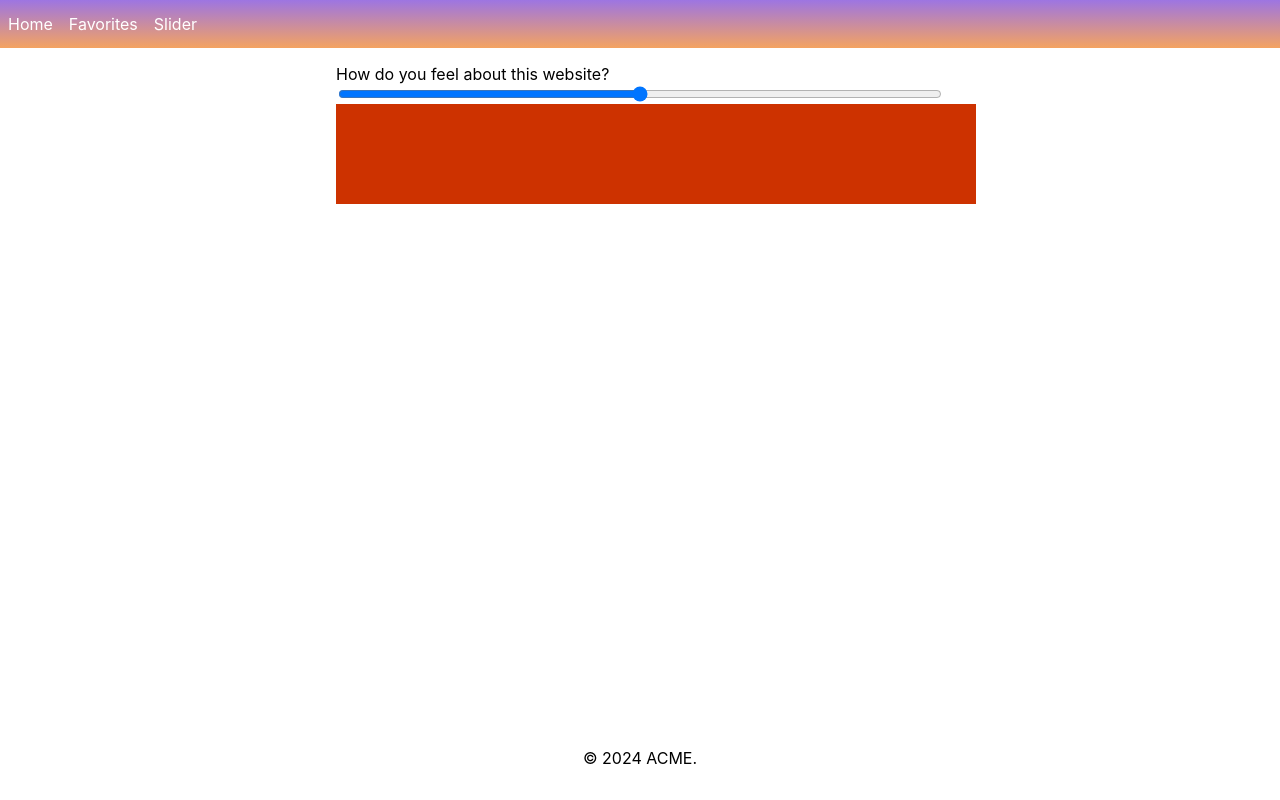
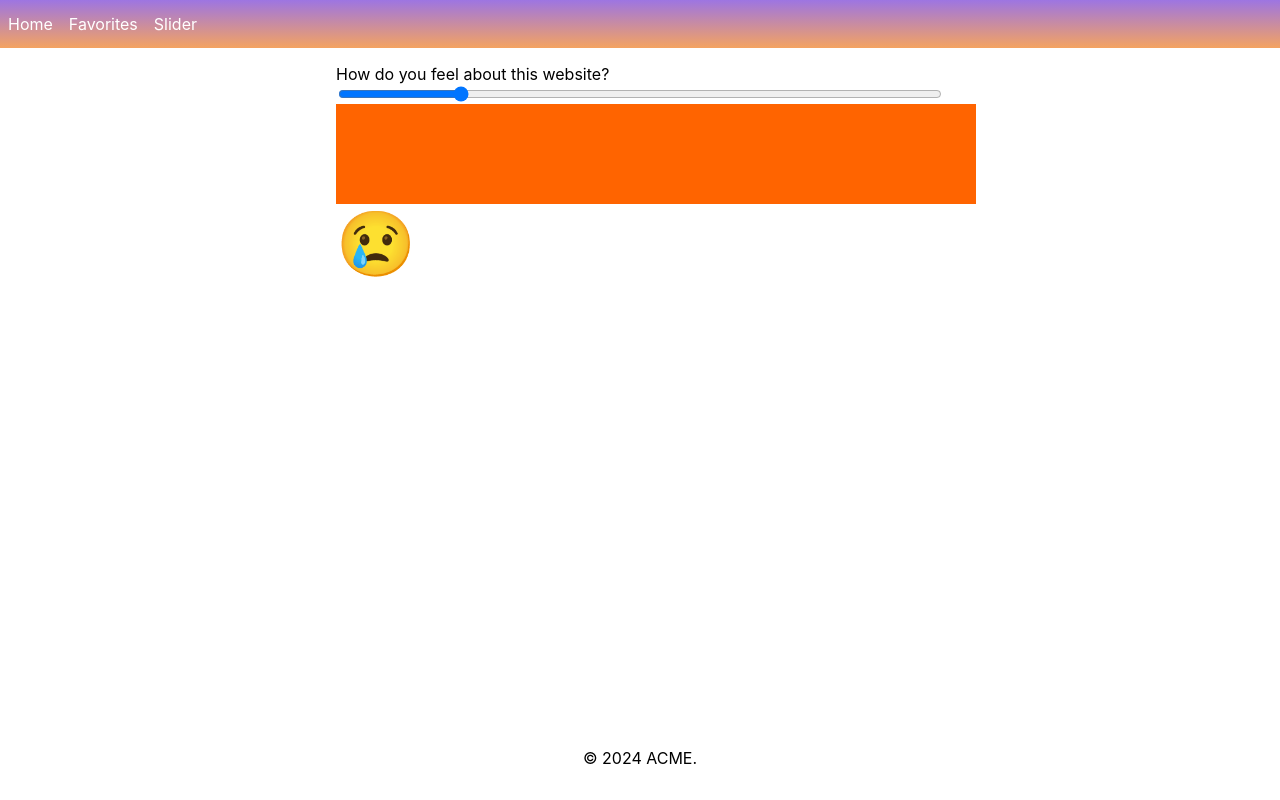
Before and after one commit to NikCrmr/CRUD-Recap-blogposts, a Next.js app: page /slider in a window 1280 px wide. Built offline with nearby package versions, Linux system fonts and the light colour scheme.

Commit message:
add EMoji and change it with the type range slider

```diff
--- a/pages/slider/index.js
+++ b/pages/slider/index.js
@@ -6,24 +6,45 @@
   const handleRangeChange = (event) => {
     setRangeValue(event.target.value);
   };
+  function Emoji() {
+    const decNumber = rangeValue / 2.55;
+    console.log("decNumber", decNumber);
+    if (decNumber <= 41) {
+      return <StyledEmoji>😢</StyledEmoji>;
+    }
+    if (decNumber >= 42 && decNumber <= 45 && decNumber < 55) {
+      return <StyledEmoji>😇</StyledEmoji>;
+    }
+    if (decNumber > 55) {
+      return <StyledEmoji>🥳</StyledEmoji>;
+    }
+  }
+  console.log("rangeValue", rangeValue);
   return (
     <>
       <label>How do you feel about this website?</label>
       <input
         type="range"
         min={0}
-        max={100}
+        max={255}
         value={rangeValue}
         onChange={handleRangeChange}
       />
       <StyledColorRange rangeValue={rangeValue}></StyledColorRange>
+      <Emoji />
     </>
   );
 }
 
 const StyledColorRange = styled.div`
-  background-color: ${(props) =>
-    `rgb(${255 - props.rangeValue}, ${props.rangeValue}, 0)`};
+  background-color: ${
+    (props) => `hsl(${(props.rangeValue / 255) * 120}, 100%, 50%)`
+    //`rgb(${255 - props.rangeValue}, ${props.rangeValue}, 0)`
+  };
   height: 100px;
   width: 80vh;
 `;
+
+const StyledEmoji = styled.span`
+  font-size: 4rem;
+`;
```
